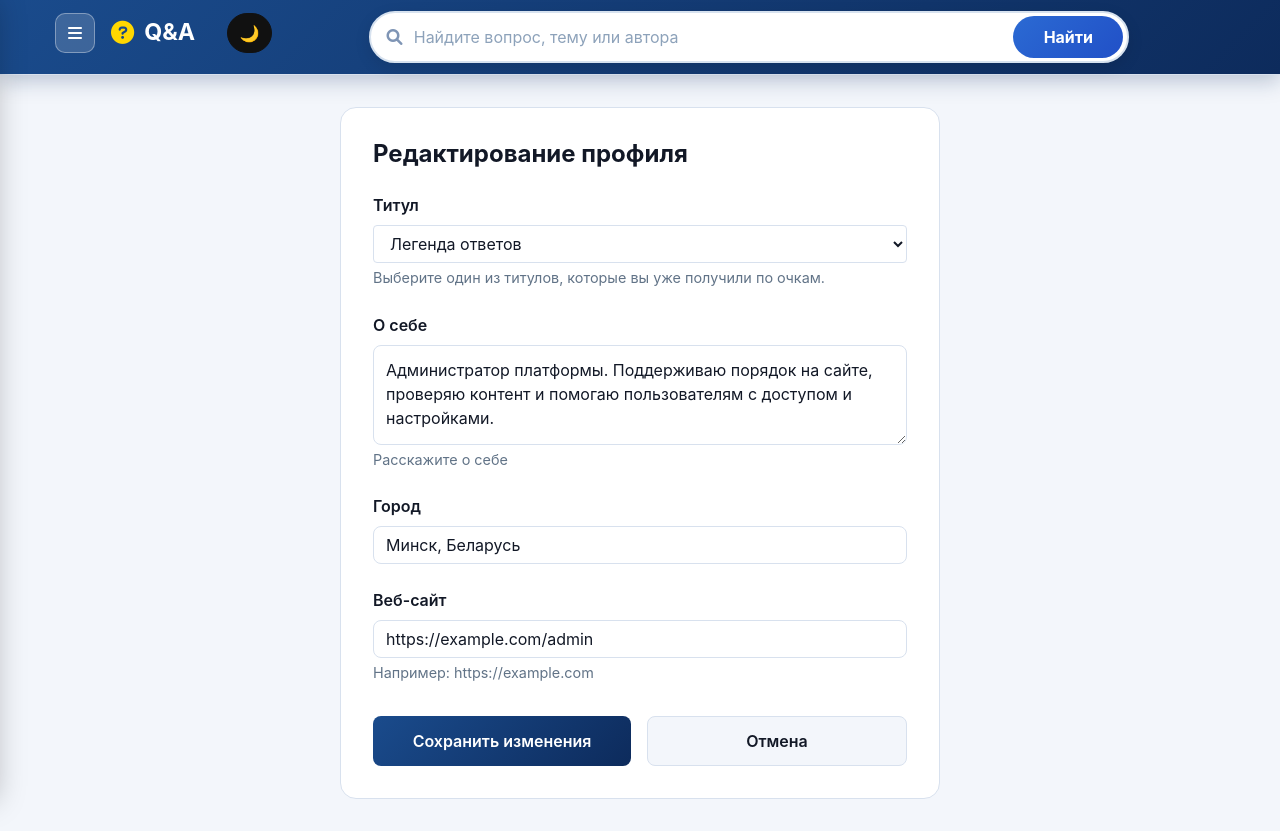
After one commit to nazar481/my-first-sight, a Django app: page /questions/profile/edit/ in a window 1280 px wide. The commit adds this page. Run offline with Django 5.2, Linux system fonts and the light colour scheme; a user stored in the database is signed in; data comes from the database, SQL or seed files in the repository; both versions use the stored data as it was after the commit; some libraries are stand-ins or nearby versions.

Commit message:
sasasdad

```diff
--- a/questions/admin.py
+++ b/questions/admin.py
@@ -1,4 +1,5 @@
 from django.contrib import admin
-from .models import Question
+from .models import Question, Profile
 
 admin.site.register(Question)
+admin.site.register(Profile)
--- a/questions/forms.py
+++ b/questions/forms.py
@@ -1,7 +1,18 @@
 from django import forms
-from .models import Question, Answer
+from .models import Question, Answer, Profile
 from django.contrib.auth.forms import UserCreationForm
 from django.contrib.auth.models import User
+
+
+class ProfileForm(forms.ModelForm):
+    class Meta:
+        model = Profile
+        fields = ['bio', 'location', 'website']
+        widgets = {
+            'bio': forms.Textarea(attrs={'placeholder': 'О себе...', 'rows': 3, 'class': 'form-control'}),
+            'location': forms.TextInput(attrs={'placeholder': 'Ваш город', 'class': 'form-control'}),
+            'website': forms.URLInput(attrs={'placeholder': 'https://example.com', 'class': 'form-control'}),
+        }
 
 
 class UserRegisterForm(UserCreationForm):
--- /dev/null
+++ b/questions/templates/questions/edit_profile.html
@@ -0,0 +1,149 @@
+{% extends "base.html" %}
+
+{% block title %}Редактирование профиля | Q&A{% endblock %}
+
+{% block extra_css %}
+<style>
+    .edit-profile-container {
+        max-width: 600px;
+        margin: 2rem auto;
+    }
+    .edit-profile-card {
+        background: var(--card-bg);
+        border-radius: 16px;
+        padding: 2rem;
+        border: 1px solid var(--card-border);
+    }
+    .form-title {
+        font-size: 1.5rem;
+        font-weight: 700;
+        margin-bottom: 1.5rem;
+        color: var(--text);
+    }
+    .form-group {
+        margin-bottom: 1.5rem;
+    }
+    .form-group label {
+        display: block;
+        font-weight: 600;
+        margin-bottom: 0.5rem;
+        color: var(--text);
+    }
+    .form-group input,
+    .form-group textarea {
+        width: 100%;
+        padding: 0.75rem;
+        border: 1px solid var(--card-border);
+        border-radius: 8px;
+        background: var(--bg);
+        color: var(--text);
+        font-family: inherit;
+        font-size: 1rem;
+    }
+    .form-group input:focus,
+    .form-group textarea:focus {
+        outline: none;
+        border-color: #1a4b8c;
+        box-shadow: 0 0 0 3px rgba(26, 75, 140, 0.1);
+    }
+    .form-group textarea {
+        resize: vertical;
+        min-height: 100px;
+    }
+    .form-actions {
+        display: flex;
+        gap: 1rem;
+        margin-top: 2rem;
+    }
+    .btn-save {
+        flex: 1;
+        padding: 0.75rem 1.5rem;
+        background: linear-gradient(135deg, #1a4b8c, #0d2b5c);
+        color: white;
+        border: none;
+        border-radius: 8px;
+        font-weight: 600;
+        cursor: pointer;
+        transition: transform 0.2s;
+    }
+    .btn-save:hover {
+        transform: translateY(-2px);
+    }
+    .btn-cancel {
+        flex: 1;
+        padding: 0.75rem 1.5rem;
+        background: var(--bg);
+        color: var(--text);
+        border: 1px solid var(--card-border);
+        border-radius: 8px;
+        font-weight: 600;
+        cursor: pointer;
+        text-decoration: none;
+        display: flex;
+        align-items: center;
+        justify-content: center;
+        transition: background 0.2s;
+    }
+    .btn-cancel:hover {
+        background: var(--card-bg);
+    }
+    .form-help {
+        font-size: 0.9rem;
+        color: var(--muted);
+        margin-top: 0.25rem;
+    }
+</style>
+{% endblock %}
+
+{% block content %}
+<div class="edit-profile-container">
+    <div class="edit-profile-card">
+        <h1 class="form-title">Редактирование профиля</h1>
+
+        <form method="POST">
+            {% csrf_token %}
+
+            <div class="form-group">
+                <label for="chosen_title">Титул</label>
+                <select name="chosen_title" id="chosen_title" class="form-control">
+                    <option value="">Автоматический (по очкам) — текущий: {{ score_title }}</option>
+                    {% for t in earned_titles reversed %}
+                        <option value="{{ t }}" {% if t == selected_title %}selected{% endif %}>{{ t }}</option>
+                    {% endfor %}
+                </select>
+                <div class="form-help">Выберите один из титулов, которые вы уже получили по очкам.</div>
+            </div>
+
+            <div class="form-group">
+                <label for="{{ form.bio.id_for_label }}">О себе</label>
+                {{ form.bio }}
+                <div class="form-help">Расскажите о себе</div>
+            </div>
+
+            <div class="form-group">
+                <label for="{{ form.location.id_for_label }}">Город</label>
+                {{ form.location }}
+            </div>
+
+            <div class="form-group">
+                <label for="{{ form.website.id_for_label }}">Веб-сайт</label>
+                {{ form.website }}
+                <div class="form-help">Например: https://example.com</div>
+            </div>
+
+            {% if form.non_field_errors %}
+                <div class="alert alert-danger">
+                    {% for error in form.non_field_errors %}
+                        {{ error }}
+                    {% endfor %}
+                </div>
+            {% endif %}
+
+            <div class="form-actions">
+                <button type="submit" class="btn-save">Сохранить изменения</button>
+                <a href="{% url 'profile' request.user.username %}" class="btn-cancel">Отмена</a>
+            </div>
+        </form>
+    </div>
+</div>
+{% endblock %}
--- a/questions/templates/questions/question_list.html
+++ b/questions/templates/questions/question_list.html
@@ -36,6 +36,9 @@
         font-weight: bold;
     }
     .author-name { font-weight: 600; color: var(--text); }
+    .author-name a { color: var(--text); text-decoration: none; }
+    .author-name a:hover { color: #1a4b8c; }
+    .author-title { font-size: 0.8rem; color: #4ec5b0; font-style: italic; margin-top: 0.2rem; }
     .post-date { font-size: 0.8rem; color: var(--muted-light); }
     .stats { display: flex; gap: 1rem; margin-left: auto; }
     .pagination-wrap {
@@ -94,7 +97,8 @@
                     {{ question.author.username|first|upper }}
                 </div>
                 <div>
-                    <span class="author-name">{{ question.author.username }}</span>
+                    <span class="author-name"><a href="{% url 'profile' question.author.username %}">{{ question.author.username }}</a></span>
+                    {% if question.author.profile.get_title %}<div class="author-title">{{ question.author.profile.get_title }}</div>{% endif %}
                     <span class="post-date">
                         <i class="far fa-clock"></i> {{ question.created_at|date:"d.m.Y H:i" }}
                     </span>
--- a/questions/urls.py
+++ b/questions/urls.py
@@ -9,7 +9,9 @@ from .views import (
     logout_view,
     ProfileView,
     toggle_like,
-    set_accepted_answer
+    set_accepted_answer,
+    set_bad_answer,
+    edit_profile
 )
 
 urlpatterns = [
@@ -25,7 +27,9 @@ urlpatterns = [
     path('logout/', logout_view, name='logout'),
 
     # Profile
+    path('profile/edit/', edit_profile, name='edit_profile'),
     path('profile/<str:username>/', ProfileView.as_view(), name='profile'),
     path('<int:pk>/toggle_like/', toggle_like, name='toggle_like'),
     path('question/<int:question_pk>/accept-answer/<int:answer_pk>/', set_accepted_answer, name='set_accepted_answer'),
+    path('question/<int:question_pk>/bad-answer/<int:answer_pk>/', set_bad_answer, name='set_bad_answer'),
 ]
--- a/questions/views.py
+++ b/questions/views.py
@@ -13,19 +13,16 @@ from django.shortcuts import render, redirect, get_object_or_404
 from django.utils import timezone
 from django.views import View
 
-from .forms import QuestionForm, AnswerForm, UserRegisterForm
+from .forms import QuestionForm, AnswerForm, UserRegisterForm, ProfileForm
 from .models import Question, Answer, Profile, QuestionLike
 
 
 def question_list(request):
-    # Базовый queryset
-    questions = Question.objects.select_related('author').annotate(
+    questions = Question.objects.select_related('author', 'author__profile').annotate(
         likes_count=Count('likes', distinct=True),
         answers_count=Count('answers', distinct=True),
     )
 
-    # Поиск (основной сценарий). Старые GET-параметры фильтров больше не учитываем,
-    # иначе они "залипают" в URL и режут выдачу, хотя в интерфейсе фильтров уже нет.
     q = request.GET.get('q', '')
     q = q.strip()
     if q:
@@ -60,10 +57,8 @@ def question_list(request):
         else:
             questions = apply_or_search(questions, terms)
 
-    # Сортировка по умолчанию (стабильно и предсказуемо для списка)
     questions = questions.order_by('-created_at')
 
-    # Пагинация (10 вопросов на страницу)
     paginator = Paginator(questions, 10)
     page_number = request.GET.get('page', 1)
     try:
@@ -73,7 +68,6 @@ def question_list(request):
     except EmptyPage:
         page_obj = paginator.page(paginator.num_pages)
 
-    # Добавляем флаг user_liked для вопросов на текущей странице без N+1 запросов
     if request.user.is_authenticated:
         question_ids = [question.id for question in page_obj.object_list]
         liked_ids = set(
@@ -88,19 +82,17 @@ def question_list(request):
         for question in page_obj.object_list:
             question.user_liked = False
 
-    # Список пользователей для фильтра
     users = User.objects.all()
 
     query_params = request.GET.copy()
     query_params.pop('page', None)
-    # В пагинации оставляем только поисковый запрос, чтобы не тащить "мертвые" параметры.
     for key in list(query_params.keys()):
         if key != 'q':
             query_params.pop(key, None)
 
     context = {
-        'page_obj': page_obj,                # основной объект пагинации
-        'questions': page_obj.object_list,   # если в шаблоне используется переменная questions
+        'page_obj': page_obj,
+        'questions': page_obj.object_list,
         'users': users,
         'querystring': query_params.urlencode(),
         'search_query': q,
@@ -115,7 +107,6 @@ def random_question(request):
         return redirect('question_list')
     pk = random.choice(pks)
     return redirect('question_detail', pk=pk)
-
 
 
 @login_required
@@ -134,8 +125,8 @@ def add_question(request):
 
 
 def question_detail(request, pk):
-    question = get_object_or_404(Question.objects.select_related('author'), pk=pk)
-    answers = question.answers.annotate(
+    question = get_object_or_404(Question.objects.select_related('author', 'author__profile'), pk=pk)
+    answers = question.answers.select_related('author', 'author__profile').annotate(
         accepted_order=Case(
             When(pk=question.accepted_answer_id, then=Value(0)),
             default=Value(1),
@@ -143,10 +134,8 @@ def question_detail(request, pk):
         )
     ).order_by('accepted_order', '-created_at')
 
-    # Проверяем, лайкнул ли текущий пользователь этот вопрос
     user_liked = question.is_liked_by(request.user) if request.user.is_authenticated else False
 
-    # Увеличиваем счетчик просмотров только при открытии страницы
     if request.method == 'GET':
         Question.objects.filter(pk=question.pk).update(views_count=F('views_count') + 1)
         question.refresh_from_db(fields=['views_count'])
@@ -195,25 +184,38 @@ def set_accepted_answer(request, question_pk, answer_pk):
 
 
 @login_required
+def set_bad_answer(request, question_pk, answer_pk):
+    if request.method != 'POST':
+        return redirect('question_detail', pk=question_pk)
+
+    question = get_object_or_404(Question, pk=question_pk)
+    answer = get_object_or_404(Answer, pk=answer_pk, question=question)
+
+    if request.user != question.author:
+        messages.error(request, 'Только автор вопроса может отметить ответ как плохой.')
+        return redirect('question_detail', pk=question_pk)
+
+    answer.is_bad = not answer.is_bad
+    answer.save(update_fields=['is_bad'])
+
+    return redirect('question_detail', pk=question_pk)
+
+
+@login_required
 def toggle_like(request, pk):
-    #Обработка лайков/дизлайков
     if request.method == 'POST' and request.headers.get('X-Requested-With') == 'XMLHttpRequest':
         question = get_object_or_404(Question, pk=pk)
         user = request.user
 
-        # Проверяем, лайкнул ли уже пользователь
         like_exists = QuestionLike.objects.filter(question=question, user=user).exists()
 
         if like_exists:
-            # Убираем лайк
             QuestionLike.objects.filter(question=question, user=user).delete()
             liked = False
         else:
-            # Добавляем лайк
             QuestionLike.objects.create(question=question, user=user)
             liked = True
 
-        # Получаем обновленное количество лайков
         likes_count = question.likes_count()
 
         return JsonResponse({
@@ -255,11 +257,50 @@ def login_view(request):
 
 @login_required
 def logout_view(request):
-    # Очищаем flash-сообщения, чтобы не тянуть старые уведомления.
     list(messages.get_messages(request))
     logout(request)
     messages.info(request, 'Вы вышли из системы')
     return redirect('login')
+
+
+@login_required
+def edit_profile(request):
+    profile, created = Profile.get_or_create(request.user)
+    profile_score = profile.get_score()
+
+    thresholds = [
+        (0, 'Начинающий'),
+        (1, 'Новичок'),
+        (10, 'Знаток'),
+        (25, 'Эксперт'),
+        (50, 'Гуру помощи'),
+        (100, 'Легенда ответов'),
+    ]
+    earned_titles = [t for thr, t in thresholds if profile_score >= thr]
+
+    if request.method == 'POST':
+        form = ProfileForm(request.POST, instance=profile)
+        if form.is_valid():
+            form.save()
+            chosen = request.POST.get('chosen_title', '')
+            profile.chosen_title = chosen or None
+            profile.save(update_fields=['chosen_title'])
+            messages.success(request, 'Профиль успешно обновлён')
+            return redirect('profile', username=request.user.username)
+    else:
+        form = ProfileForm(instance=profile)
+
+    score_title = profile.get_title()
+
+    context = {
+        'form': form,
+        'profile': profile,
+        'earned_titles': earned_titles,
+        'selected_title': profile.chosen_title or '',
+        'profile_score': profile_score,
+        'score_title': score_title,
+    }
+    return render(request, 'questions/edit_profile.html', context)
 
 
 class ProfileView(View):
@@ -267,16 +308,23 @@ class ProfileView(View):
         user = get_object_or_404(User, username=username)
         profile, created = Profile.get_or_create(user)
 
-        # Получаем вопросы с аннотациями (один запрос вместо N+1)
         questions = user.questions.annotate(
             likes_count=Count('likes'),
             answers_count=Count('answers')
         ).order_by('-created_at')
 
-        # Ответы (можно тоже оптимизировать, если нужно)
         answers = user.answers.select_related('question').order_by('-created_at')
 
-        # Общее количество звёзд
+        answer_count = answers.count()
+        accepted_count = answers.filter(question__accepted_answer_id=F('id')).count()
+        bad_count = answers.filter(is_bad=True).count()
+        profile_score = answer_count + accepted_count * 10 - bad_count * 2
+        if profile_score < 0:
+            profile_score = 0
+
+        score_title = profile.get_title()
+
+        score_percent = min(profile_score, 100)
         total_stars = sum(q.likes_count for q in questions)
 
         context = {
@@ -285,7 +333,12 @@ class ProfileView(View):
             'questions': questions,
             'answers': answers,
             'questions_count': questions.count(),
-            'answers_count': answers.count(),
+            'answers_count': answer_count,
             'total_stars': total_stars,
+            'profile_score': profile_score,
+            'score_title': score_title,
+            'score_percent': score_percent,
+            'accepted_answers_count': accepted_count,
+            'bad_answers_count': bad_count,
         }
         return render(request, 'questions/profile.html', context)
--- a/templates/base.html
+++ b/templates/base.html
@@ -342,6 +342,22 @@
             border-color: #334a70;
             color: #dbe7fb;
         }
+        /* Стили для сообщений в тёмной теме (чтобы текст был читаем) */
+        [data-theme="dark"] .alert-info {
+            background: #1e3a5f;
+            color: #e8eef9;
+            border-color: #2a5a8e;
+        }
+        [data-theme="dark"] .alert-success {
+            background: #1a4a2a;
+            color: #d4f5d4;
+            border-color: #2a6e3a;
+        }
+        [data-theme="dark"] .alert-danger {
+            background: #5a2a2a;
+            color: #ffd4d4;
+            border-color: #8e3a3a;
+        }
         @media (max-width: 768px) {
             .navbar .container {
                 gap: 0.8rem;
```
Also changed, not shown: questions/models.py (+29 -4 lines), questions/templates/questions/profile.html (+80 -1 lines), questions/templates/questions/question_detail.html (+28 -2 lines), db.sqlite3, questions/migrations/0005_answer_is_bad.py (added), questions/migrations/0006_profile_title.py (added), questions/migrations/0007_remove_profile_title.py (added), questions/migrations/0008_profile_chosen_title.py (added), 1 other file.
